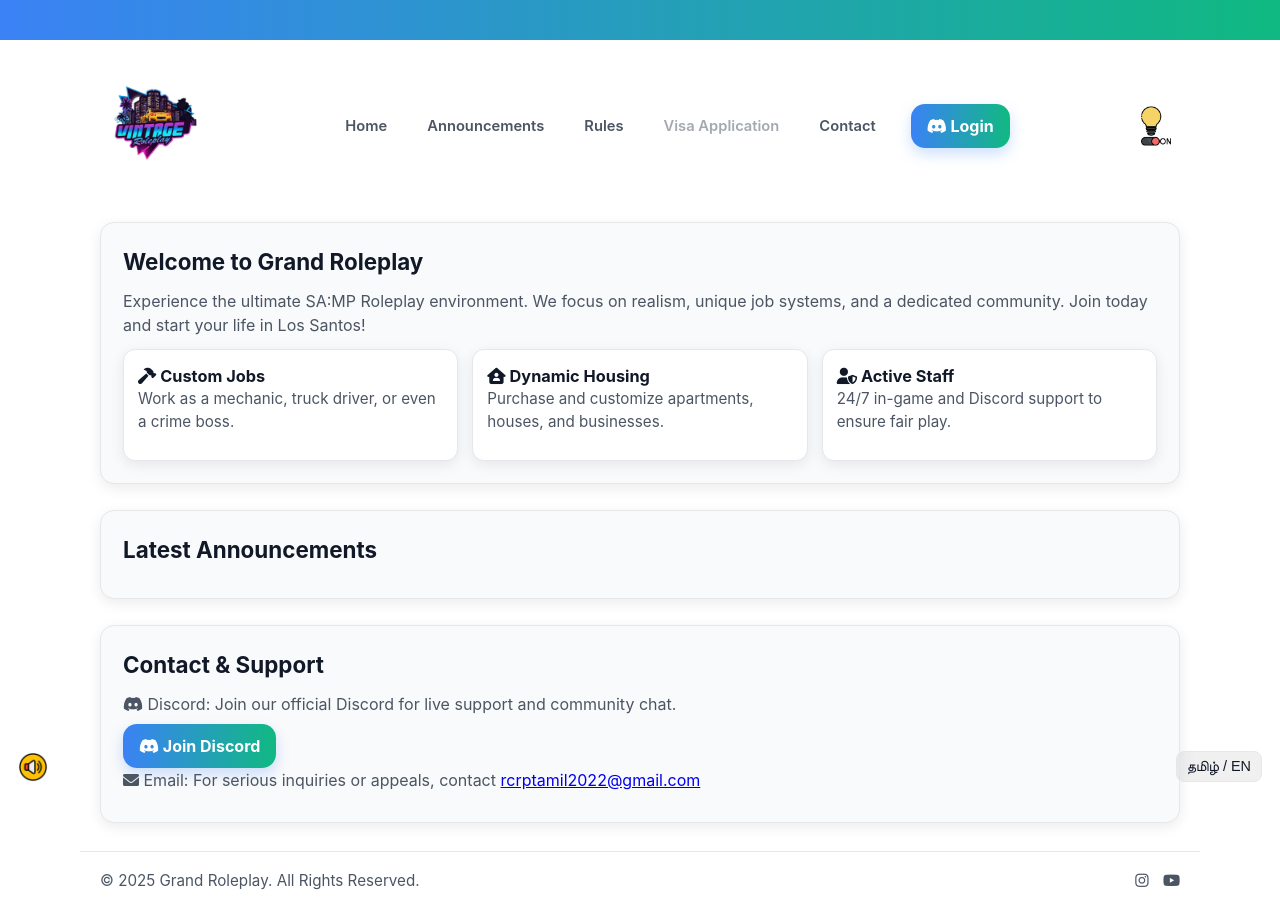
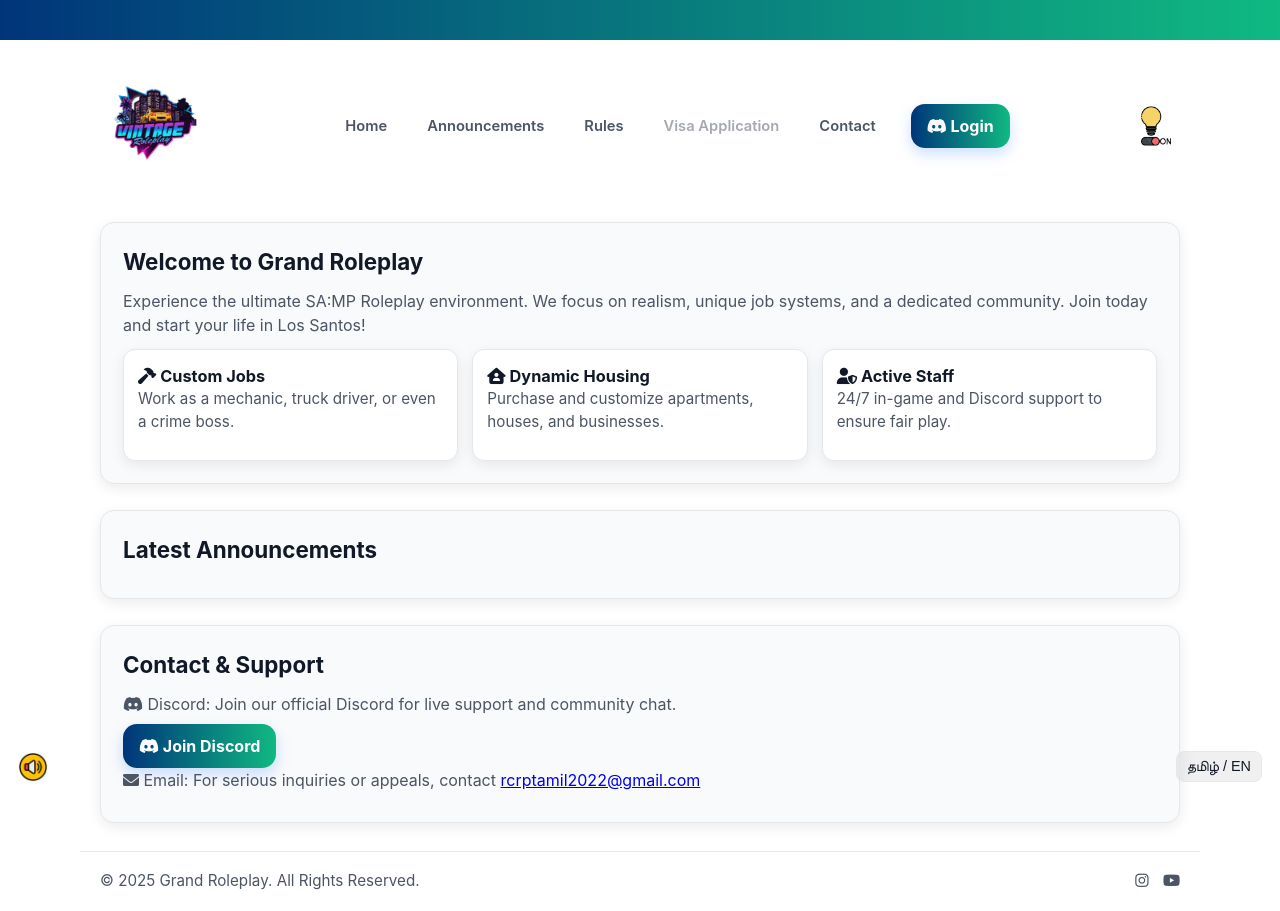
Before and after one commit to ShanmugamVijayakumar/vrp, a website: page index.html in a window 1280 px wide. Drawn offline with Linux system fonts and the light colour scheme; no server answers.

Commit message:
Restore original style.css content

```diff
--- a/style.css
+++ b/style.css
@@ -9,7 +9,7 @@
   --panel:#f9fafb;
   --muted:#4b5563;
   --accent1:#10b981; /* emerald */
-  --accent2:#3b82f6; /* blue */
+  --accent2:#00357a; /* blue */
   --primary-grad: linear-gradient(90deg, var(--accent2), var(--accent1));
   --text:#111827;
   --card-shadow: 0 4px 14px rgba(0,0,0,0.08);
```
